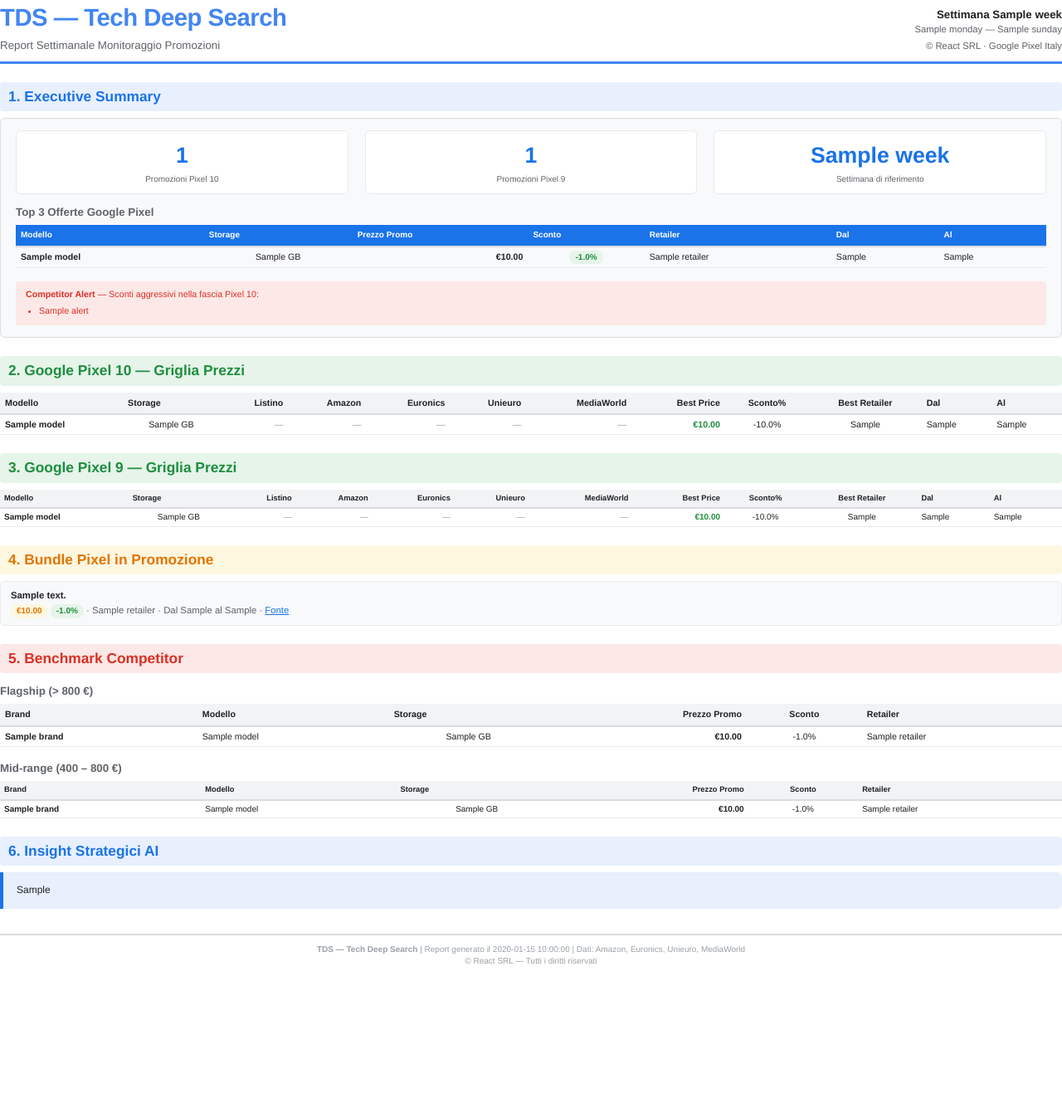
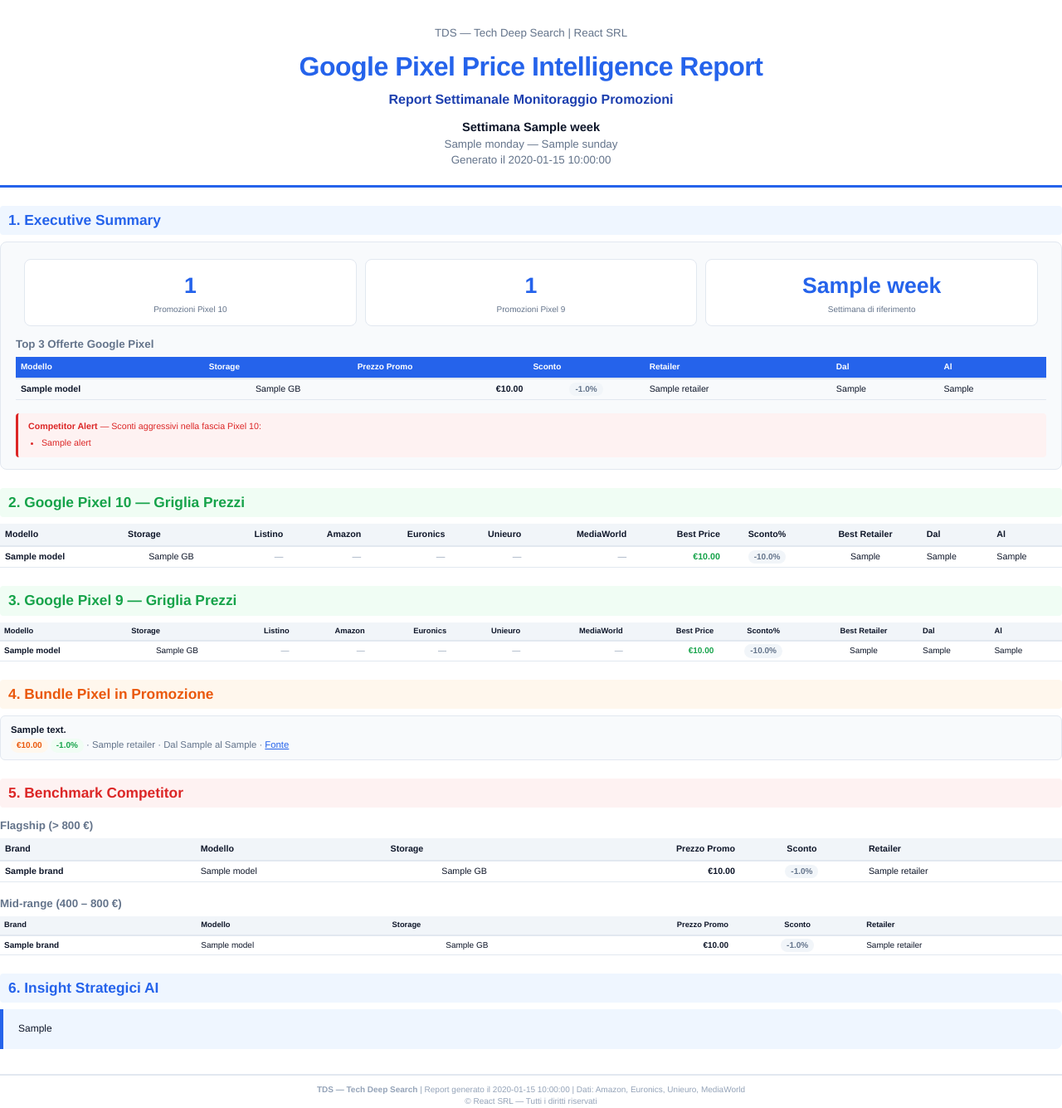
Before and after one commit to Odissheus/tds, a Python web app: template templates/report_template.html in a window 1280 px wide. Shown: the whole page at 83% size. Before the commit the page ends 1161 px from the top, so only its background shows below. Run offline with Jinja, Linux system fonts and the light colour scheme; the template is opened without the code that fills it: most values are stand-ins (such as "Sample title", 1, 10 or a date in 2020).

Commit message:
pdf-template: redesign report with cover page and updated palette
Cover section with branding, 6 numbered sections, page breaks between
major sections, updated color scheme (#2563EB/#1E40AF/#16A34A/#DC2626),
table-based KPI layout for WeasyPrint compatibility, colored discount
badges with 15%/5% thresholds.

Co-Authored-By: Claude Opus 4.6 (1M context) <noreply@anthropic.com>

```diff
--- a/templates/report_template.html
+++ b/templates/report_template.html
@@ -10,13 +10,13 @@
                 content: "TDS Tech Deep Search | Generato il {{ generated_at }} | (C) React SRL";
                 font-family: 'Helvetica', Arial, sans-serif;
                 font-size: 7pt;
-                color: #999;
+                color: #94A3B8;
             }
             @top-right {
                 content: "Pag. " counter(page) " / " counter(pages);
                 font-family: 'Helvetica', Arial, sans-serif;
                 font-size: 7pt;
-                color: #999;
+                color: #94A3B8;
             }
         }
 
@@ -24,40 +24,43 @@
 
         body {
             font-family: 'Helvetica', Arial, sans-serif;
-            color: #202124;
+            color: #0F172A;
             font-size: 9pt;
             line-height: 1.45;
         }
 
-        /* ---------- HEADER ---------- */
-        .header {
-            display: flex;
-            justify-content: space-between;
-            align-items: flex-end;
-            border-bottom: 3px solid #4285F4;
-            padding-bottom: 10px;
+        /* ---------- COVER / HEADER ---------- */
+        .cover {
+            text-align: center;
+            padding: 30px 20px 20px;
+            border-bottom: 3px solid #2563EB;
             margin-bottom: 20px;
         }
-        .header-left h1 {
-            font-size: 22pt;
+        .cover .logo-line {
+            font-size: 10pt;
+            color: #64748B;
+            margin-bottom: 8px;
+        }
+        .cover h1 {
+            font-size: 24pt;
             font-weight: 700;
-            color: #4285F4;
+            color: #2563EB;
             letter-spacing: -0.5px;
+            margin-bottom: 4px;
         }
-        .header-left .subtitle {
+        .cover .subtitle {
+            font-size: 12pt;
+            color: #1E40AF;
+            font-weight: 600;
+        }
+        .cover .period {
+            margin-top: 12px;
             font-size: 10pt;
-            color: #5f6368;
-            margin-top: 2px;
+            color: #64748B;
         }
-        .header-right {
-            text-align: right;
-            font-size: 8.5pt;
-            color: #5f6368;
-        }
-        .header-right .period {
-            font-size: 10pt;
-            font-weight: 600;
-            color: #202124;
+        .cover .period strong {
+            color: #0F172A;
+            font-size: 11pt;
         }
 
         /* ---------- SECTION TITLES ---------- */
@@ -68,15 +71,15 @@
             padding: 5px 10px;
             border-radius: 4px;
         }
-        h2.blue   { background: #e8f0fe; color: #1a73e8; }
-        h2.green  { background: #e6f4ea; color: #1e8e3e; }
-        h2.red    { background: #fce8e6; color: #d93025; }
-        h2.yellow { background: #fef7e0; color: #e37400; }
+        h2.blue   { background: #EFF6FF; color: #2563EB; }
+        h2.green  { background: #F0FDF4; color: #16A34A; }
+        h2.red    { background: #FEF2F2; color: #DC2626; }
+        h2.yellow { background: #FFF7ED; color: #EA580C; }
 
         h3 {
             font-size: 10pt;
             font-weight: 600;
-            color: #5f6368;
+            color: #64748B;
             margin: 12px 0 6px;
         }
 
@@ -88,30 +91,30 @@
             font-size: 8pt;
         }
         th {
-            background: #f1f3f4;
-            color: #202124;
+            background: #F1F5F9;
+            color: #0F172A;
             font-weight: 600;
             padding: 5px 6px;
             text-align: left;
-            border-bottom: 2px solid #dadce0;
+            border-bottom: 2px solid #E2E8F0;
             white-space: nowrap;
         }
         td {
             padding: 4px 6px;
-            border-bottom: 1px solid #e8eaed;
+            border-bottom: 1px solid #E2E8F0;
             vertical-align: middle;
         }
-        tr:nth-child(even) td { background: #fafbfc; }
+        tr:nth-child(even) td { background: #F8FAFC; }
 
         .text-right { text-align: right; }
         .text-center { text-align: center; }
         .bold { font-weight: 700; }
-        .muted { color: #9aa0a6; }
+        .muted { color: #94A3B8; }
 
-        /* price highlight in grid */
+        /* price highlight */
         .price-best {
-            background: #e6f4ea;
-            color: #1e8e3e;
+            background: #F0FDF4;
+            color: #16A34A;
             font-weight: 700;
             border-radius: 3px;
             padding: 2px 4px;
@@ -129,48 +132,52 @@
             font-size: 7.5pt;
             font-weight: 600;
         }
-        .badge-green  { background: #e6f4ea; color: #1e8e3e; }
-        .badge-red    { background: #fce8e6; color: #d93025; }
-        .badge-blue   { background: #e8f0fe; color: #1a73e8; }
-        .badge-yellow { background: #fef7e0; color: #e37400; }
+        .badge-green  { background: #F0FDF4; color: #16A34A; }
+        .badge-red    { background: #FEF2F2; color: #DC2626; }
+        .badge-blue   { background: #EFF6FF; color: #2563EB; }
+        .badge-orange { background: #FFF7ED; color: #EA580C; }
+        .badge-gray   { background: #F1F5F9; color: #64748B; }
 
-        /* ---------- EXECUTIVE SUMMARY ---------- */
-        .exec-summary {
-            background: #f8f9fa;
-            border: 1px solid #dadce0;
-            border-radius: 6px;
-            padding: 14px 18px;
-            margin-bottom: 18px;
-        }
-        .exec-summary .kpi-row {
-            display: flex;
-            gap: 20px;
-            margin-bottom: 10px;
+        /* ---------- KPI BOXES ---------- */
+        .kpi-row {
+            width: 100%;
+            border-collapse: separate;
+            border-spacing: 10px 0;
+            margin-bottom: 12px;
         }
         .kpi-box {
-            flex: 1;
             text-align: center;
             background: #fff;
-            border: 1px solid #e8eaed;
-            border-radius: 6px;
-            padding: 10px 8px;
+            border: 1px solid #E2E8F0;
+            border-radius: 8px;
+            padding: 12px 8px;
+            width: 33%;
         }
         .kpi-box .kpi-value {
             font-size: 20pt;
             font-weight: 700;
-            color: #1a73e8;
+            color: #2563EB;
         }
         .kpi-box .kpi-label {
             font-size: 7.5pt;
-            color: #5f6368;
+            color: #64748B;
             margin-top: 2px;
+        }
+
+        /* ---------- EXECUTIVE SUMMARY ---------- */
+        .exec-summary {
+            background: #F8FAFC;
+            border: 1px solid #E2E8F0;
+            border-radius: 8px;
+            padding: 14px 18px;
+            margin-bottom: 18px;
         }
 
         .exec-top3 {
             margin-top: 10px;
         }
         .exec-top3 table th {
-            background: #1a73e8;
+            background: #2563EB;
             color: #fff;
             font-size: 7.5pt;
         }
@@ -178,38 +185,39 @@
         .alert-list {
             margin-top: 10px;
             padding: 8px 12px;
-            background: #fce8e6;
+            background: #FEF2F2;
             border-radius: 4px;
+            border-left: 3px solid #DC2626;
             font-size: 8pt;
-            color: #d93025;
+            color: #DC2626;
         }
         .alert-list ul { margin: 4px 0 0 16px; }
         .alert-list li { margin-bottom: 2px; }
 
         /* ---------- BUNDLE LIST ---------- */
         .bundle-card {
-            background: #f8f9fa;
-            border: 1px solid #e8eaed;
-            border-radius: 5px;
+            background: #F8FAFC;
+            border: 1px solid #E2E8F0;
+            border-radius: 6px;
             padding: 8px 12px;
             margin-bottom: 6px;
             font-size: 8.5pt;
         }
-        .bundle-card .bundle-title { font-weight: 700; color: #202124; }
-        .bundle-card .bundle-meta { color: #5f6368; margin-top: 2px; }
+        .bundle-card .bundle-title { font-weight: 700; color: #0F172A; }
+        .bundle-card .bundle-meta { color: #64748B; margin-top: 2px; }
 
         /* ---------- INSIGHT BLOCK ---------- */
         .insight-block {
-            background: #e8f0fe;
-            border-left: 4px solid #1a73e8;
-            padding: 12px 16px;
-            border-radius: 0 6px 6px 0;
+            background: #EFF6FF;
+            border-left: 4px solid #2563EB;
+            padding: 14px 18px;
+            border-radius: 0 8px 8px 0;
             line-height: 1.6;
             font-size: 9pt;
-            color: #202124;
+            color: #0F172A;
         }
 
-        /* ---------- COMPACT TABLE (Pixel 9) ---------- */
+        /* ---------- COMPACT TABLE ---------- */
         table.compact { font-size: 7.5pt; }
         table.compact th { padding: 4px 5px; font-size: 7pt; }
         table.compact td { padding: 3px 5px; }
@@ -218,14 +226,14 @@
         .footer {
             margin-top: 30px;
             padding-top: 10px;
-            border-top: 2px solid #dadce0;
+            border-top: 2px solid #E2E8F0;
             text-align: center;
             font-size: 7.5pt;
-            color: #9aa0a6;
+            color: #94A3B8;
         }
 
         .no-data {
-            color: #9aa0a6;
+            color: #94A3B8;
             font-style: italic;
             padding: 8px 0;
             font-size: 8.5pt;
@@ -233,40 +241,44 @@
 
         /* Avoid page break inside tables */
         tr { page-break-inside: avoid; }
+
+        /* Page breaks */
+        .page-break { page-break-before: always; }
     </style>
 </head>
 <body>
 
-<!-- ==================== HEADER ==================== -->
-<div class="header">
-    <div class="header-left">
-        <h1>TDS &mdash; Tech Deep Search</h1>
+<!-- ==================== COVER ==================== -->
+<div class="cover">
+    <div class="logo-line">TDS — Tech Deep Search | React SRL</div>
+    <h1>Google Pixel Price Intelligence Report</h1>
     <div class="subtitle">Report Settimanale Monitoraggio Promozioni</div>
-    </div>
-    <div class="header-right">
-        <div class="period">Settimana {{ week }}</div>
-        <div>{{ monday }} &mdash; {{ sunday }}</div>
-        <div style="margin-top:4px;">&copy; React SRL &middot; Google Pixel Italy</div>
+    <div class="period">
+        <strong>Settimana {{ week }}</strong><br>
+        {{ monday }} &mdash; {{ sunday }}<br>
+        Generato il {{ generated_at }}
     </div>
 </div>
 
 <!-- ==================== 1. EXECUTIVE SUMMARY ==================== -->
 <h2 class="blue">1. Executive Summary</h2>
 <div class="exec-summary">
-    <div class="kpi-row">
-        <div class="kpi-box">
+    <table class="kpi-row" cellpadding="0" cellspacing="10">
+        <tr>
+            <td class="kpi-box">
                 <div class="kpi-value">{{ executive_summary.total_pixel10_promos }}</div>
                 <div class="kpi-label">Promozioni Pixel 10</div>
-        </div>
-        <div class="kpi-box">
+            </td>
+            <td class="kpi-box">
                 <div class="kpi-value">{{ executive_summary.total_pixel9_promos }}</div>
                 <div class="kpi-label">Promozioni Pixel 9</div>
-        </div>
-        <div class="kpi-box">
+            </td>
+            <td class="kpi-box">
                 <div class="kpi-value">{{ week }}</div>
                 <div class="kpi-label">Settimana di riferimento</div>
-        </div>
-    </div>
+            </td>
+        </tr>
+    </table>
 
     {% if executive_summary.top3 %}
     <div class="exec-top3">
@@ -289,7 +301,15 @@
                     <td class="bold">{{ t.model }}</td>
                     <td class="text-center">{{ t.storage_gb }} GB</td>
                     <td class="price-cell bold">&euro;{{ "%.2f"|format(t.prezzo_promo) }}</td>
-                    <td class="text-center"><span class="badge badge-green">-{{ "%.1f"|format(t.sconto_percentuale) }}%</span></td>
+                    <td class="text-center">
+                        {% if t.sconto_percentuale >= 15 %}
+                        <span class="badge badge-green">-{{ "%.1f"|format(t.sconto_percentuale) }}%</span>
+                        {% elif t.sconto_percentuale >= 5 %}
+                        <span class="badge badge-orange">-{{ "%.1f"|format(t.sconto_percentuale) }}%</span>
+                        {% else %}
+                        <span class="badge badge-gray">-{{ "%.1f"|format(t.sconto_percentuale) }}%</span>
+                        {% endif %}
+                    </td>
                     <td>{{ t.retailer }}</td>
                     <td>{{ t.data_inizio }}</td>
                     <td>{{ t.data_fine }}</td>
@@ -342,14 +362,14 @@
             <td class="price-cell">{% if row.euronics %}<span{% if row.best_retailer == 'euronics' %} class="price-best"{% endif %}>&euro;{{ "%.2f"|format(row.euronics) }}</span>{% else %}<span class="muted">&mdash;</span>{% endif %}</td>
             <td class="price-cell">{% if row.unieuro %}<span{% if row.best_retailer == 'unieuro' %} class="price-best"{% endif %}>&euro;{{ "%.2f"|format(row.unieuro) }}</span>{% else %}<span class="muted">&mdash;</span>{% endif %}</td>
             <td class="price-cell">{% if row.mediaworld %}<span{% if row.best_retailer == 'mediaworld' %} class="price-best"{% endif %}>&euro;{{ "%.2f"|format(row.mediaworld) }}</span>{% else %}<span class="muted">&mdash;</span>{% endif %}</td>
-            <td class="price-cell bold" style="color:#1e8e3e;">&euro;{{ "%.2f"|format(row.best_price) }}</td>
+            <td class="price-cell bold" style="color:#16A34A;">&euro;{{ "%.2f"|format(row.best_price) }}</td>
             <td class="text-center">
-                {% if row.best_sconto >= 20 %}
+                {% if row.best_sconto >= 15 %}
                 <span class="badge badge-green">-{{ "%.1f"|format(row.best_sconto) }}%</span>
-                {% elif row.best_sconto >= 10 %}
-                <span class="badge badge-blue">-{{ "%.1f"|format(row.best_sconto) }}%</span>
+                {% elif row.best_sconto >= 5 %}
+                <span class="badge badge-orange">-{{ "%.1f"|format(row.best_sconto) }}%</span>
                 {% else %}
-                -{{ "%.1f"|format(row.best_sconto) }}%
+                <span class="badge badge-gray">-{{ "%.1f"|format(row.best_sconto) }}%</span>
                 {% endif %}
             </td>
             <td class="text-center">{{ row.best_retailer }}</td>
@@ -364,6 +384,7 @@
 {% endif %}
 
 <!-- ==================== 3. GOOGLE PIXEL 9 ==================== -->
+<div class="page-break"></div>
 <h2 class="green">3. Google Pixel 9 &mdash; Griglia Prezzi</h2>
 {% if pixel9_grid %}
 <table class="compact">
@@ -393,14 +414,14 @@
             <td class="price-cell">{% if row.euronics %}<span{% if row.best_retailer == 'euronics' %} class="price-best"{% endif %}>&euro;{{ "%.2f"|format(row.euronics) }}</span>{% else %}<span class="muted">&mdash;</span>{% endif %}</td>
             <td class="price-cell">{% if row.unieuro %}<span{% if row.best_retailer == 'unieuro' %} class="price-best"{% endif %}>&euro;{{ "%.2f"|format(row.unieuro) }}</span>{% else %}<span class="muted">&mdash;</span>{% endif %}</td>
             <td class="price-cell">{% if row.mediaworld %}<span{% if row.best_retailer == 'mediaworld' %} class="price-best"{% endif %}>&euro;{{ "%.2f"|format(row.mediaworld) }}</span>{% else %}<span class="muted">&mdash;</span>{% endif %}</td>
-            <td class="price-cell bold" style="color:#1e8e3e;">&euro;{{ "%.2f"|format(row.best_price) }}</td>
+            <td class="price-cell bold" style="color:#16A34A;">&euro;{{ "%.2f"|format(row.best_price) }}</td>
             <td class="text-center">
-                {% if row.best_sconto >= 20 %}
+                {% if row.best_sconto >= 15 %}
                 <span class="badge badge-green">-{{ "%.1f"|format(row.best_sconto) }}%</span>
-                {% elif row.best_sconto >= 10 %}
-                <span class="badge badge-blue">-{{ "%.1f"|format(row.best_sconto) }}%</span>
+                {% elif row.best_sconto >= 5 %}
+                <span class="badge badge-orange">-{{ "%.1f"|format(row.best_sconto) }}%</span>
                 {% else %}
-                -{{ "%.1f"|format(row.best_sconto) }}%
+                <span class="badge badge-gray">-{{ "%.1f"|format(row.best_sconto) }}%</span>
                 {% endif %}
             </td>
             <td class="text-center">{{ row.best_retailer }}</td>
@@ -421,11 +442,11 @@
 <div class="bundle-card">
     <div class="bundle-title">{{ b.description }}</div>
     <div class="bundle-meta">
-        <span class="badge badge-yellow">&euro;{{ "%.2f"|format(b.prezzo_promo) }}</span>
+        <span class="badge badge-orange">&euro;{{ "%.2f"|format(b.prezzo_promo) }}</span>
         <span class="badge badge-green">-{{ "%.1f"|format(b.sconto_percentuale) }}%</span>
         &middot; {{ b.retailer }}
         &middot; Dal {{ b.data_inizio }}{% if b.data_fine and b.data_fine != '&mdash;' %} al {{ b.data_fine }}{% endif %}
-        {% if b.url_fonte %}&middot; <a href="{{ b.url_fonte }}" style="color:#1a73e8;">Fonte</a>{% endif %}
+        {% if b.url_fonte %}&middot; <a href="{{ b.url_fonte }}" style="color:#2563EB;">Fonte</a>{% endif %}
     </div>
 </div>
 {% endfor %}
@@ -434,6 +455,7 @@
 {% endif %}
 
 <!-- ==================== 5. BENCHMARK COMPETITOR ==================== -->
+<div class="page-break"></div>
 <h2 class="red">5. Benchmark Competitor</h2>
 
 <h3>Flagship (&gt; 800 &euro;)</h3>
@@ -460,9 +482,9 @@
                 {% if c.sconto_percentuale >= 20 %}
                 <span class="badge badge-red">-{{ "%.1f"|format(c.sconto_percentuale) }}%</span>
                 {% elif c.sconto_percentuale >= 10 %}
-                <span class="badge badge-yellow">-{{ "%.1f"|format(c.sconto_percentuale) }}%</span>
+                <span class="badge badge-orange">-{{ "%.1f"|format(c.sconto_percentuale) }}%</span>
                 {% else %}
-                -{{ "%.1f"|format(c.sconto_percentuale) }}%
+                <span class="badge badge-gray">-{{ "%.1f"|format(c.sconto_percentuale) }}%</span>
                 {% endif %}
             </td>
             <td>{{ c.retailer }}</td>
@@ -498,9 +520,9 @@
                 {% if c.sconto_percentuale >= 20 %}
                 <span class="badge badge-red">-{{ "%.1f"|format(c.sconto_percentuale) }}%</span>
                 {% elif c.sconto_percentuale >= 10 %}
-                <span class="badge badge-yellow">-{{ "%.1f"|format(c.sconto_percentuale) }}%</span>
+                <span class="badge badge-orange">-{{ "%.1f"|format(c.sconto_percentuale) }}%</span>
                 {% else %}
-                -{{ "%.1f"|format(c.sconto_percentuale) }}%
+                <span class="badge badge-gray">-{{ "%.1f"|format(c.sconto_percentuale) }}%</span>
                 {% endif %}
             </td>
             <td>{{ c.retailer }}</td>
```
Lines whose indentation alone changed are shown as unchanged.
